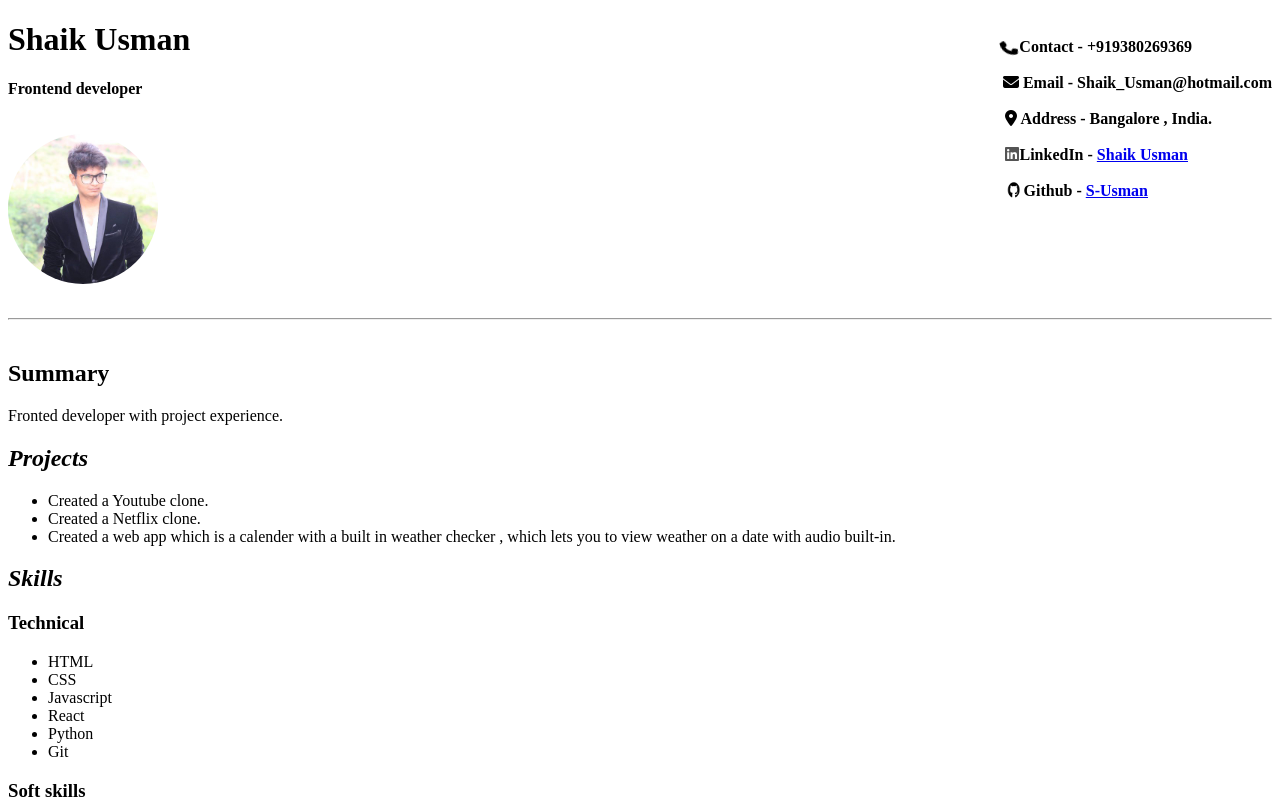
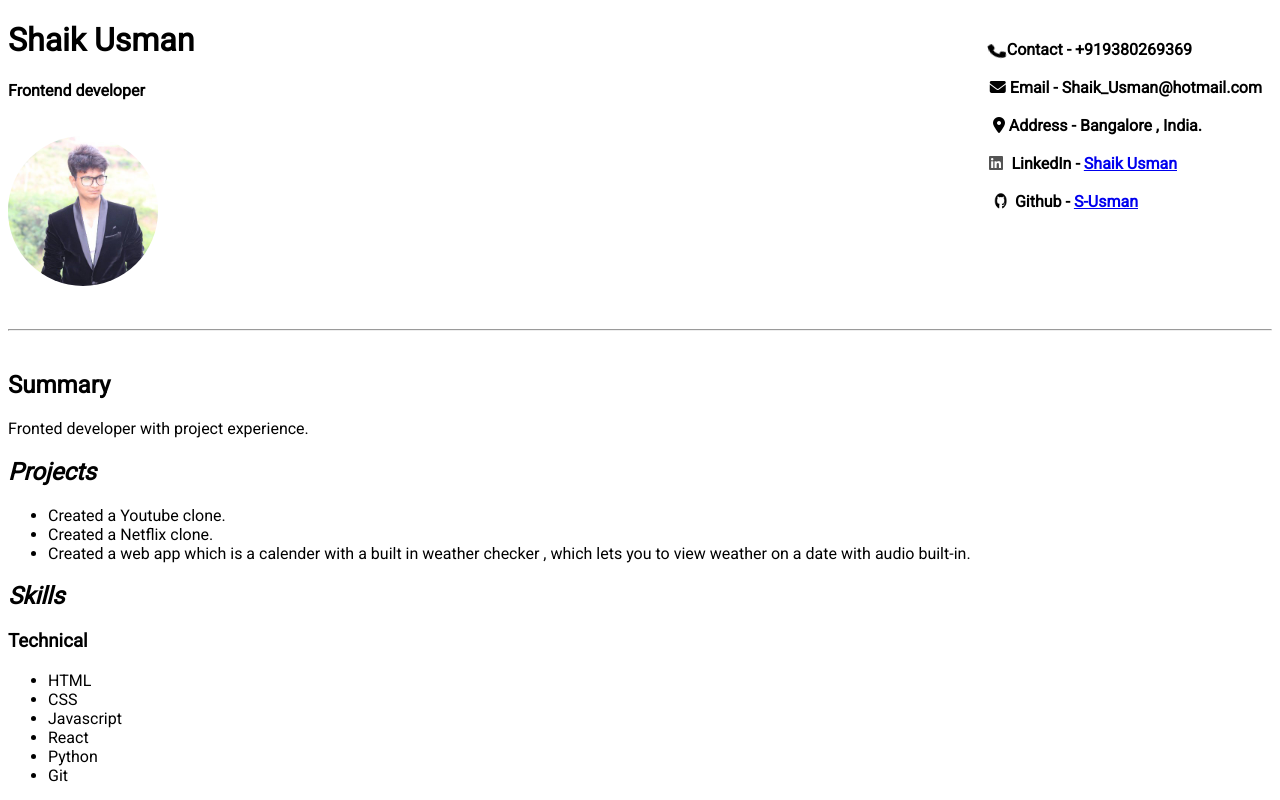
Before and after one commit to S-Usman/Shaik-Usman-Resume, a plain HTML site: page Resume.html in a window 1280 px wide. Shown: the top 800 px of the page. Drawn offline with Linux system fonts and the light colour scheme.

Commit message:
Improved with google fonts and solved linkedin icon problem

```diff
--- a/Resume.css
+++ b/Resume.css
@@ -1,3 +1,6 @@
+body{
+    font-family: 'Roboto', sans-serif;
+}
 .Img{
     border-radius: 50%;
     height: 150px;
@@ -12,7 +15,10 @@
     position: relative;right: 80px;
 }
 .Address{
-    position: relative;right: 60px;
+    position: relative;right: 70px;
+}
+.Email{
+    position: relative;right: 10px;
 }
 hr{
     position: relative;bottom: 120px;
@@ -22,16 +28,18 @@ hr{
     position: relative;right: 2px;
 }
 .LinkedIn{
-    position: relative;right: 81px;
+    position: relative;right: 95px;
 }
 .linkicon{
-    position: relative;right: 3px;
+    position: relative;right: 4px;
+    justify-content: space-between;
+
 }
 .Github{
-    position: relative;right: 124px;
+    position: relative;right: 134px;
 }
 .giticon{
-    position: relative;right: 2px;
+    position: relative;right: 6px;
 }
 .summary{
     position: relative;bottom: 100px;
--- a/Resume.html
+++ b/Resume.html
@@ -8,6 +8,9 @@
     <title>Shaik Usman Resume</title>
 </head>
     <link rel="stylesheet" href="Resume.css">
+    <link rel="preconnect" href="https://fonts.googleapis.com">
+<link rel="preconnect" href="https://fonts.gstatic.com" crossorigin>
+<link href="https://fonts.googleapis.com/css2?family=Roboto:wght@100;400&display=swap" rel="stylesheet">
 <body>
     <h1>Shaik Usman</h1>
     <p><strong>Frontend developer</strong></p>
@@ -16,7 +19,7 @@
         <div class="Contact"><span class="conicon"><i class="fa-solid fa-phone fa-shake"></i></span>Contact - +919380269369</div> <br/>
         <div class="Email"><span class="emailicon"><i class="fa-solid fa-envelope fa-bounce" style=" --fa-bounce-start-scale-x: 1; --fa-bounce-start-scale-y: 1; --fa-bounce-jump-scale-x: 1; --fa-bounce-jump-scale-y: 1; --fa-bounce-land-scale-x: 1; --fa-bounce-land-scale-y: 1; --fa-bounce-rebound: 0;" ></i></span> Email - Shaik_Usman@hotmail.com </div><br />
         <div class="Address"><span class="addicon"><i class="fa-solid fa-location-dot fa-bounce"></i></span> Address - Bangalore , India. </div> <br />
-        <div class="LinkedIn"><span class="linkicon"><i class="fa-brands fa-linkedin fa-beat-fade" style="--fa-beat-fade-opacity: 0.67; --fa-beat-fade-scale: 1.075;" ></i>LinkedIn - <a href="https://www.linkedin.com/in/shaik-usman-732872145/" target="_blank">Shaik Usman</a></div><br />
+        <div class="LinkedIn"><span class="linkicon"><i class="fa-brands fa-linkedin fa-beat-fade" style="--fa-beat-fade-opacity: 0.67; --fa-beat-fade-scale: 1.075;"  ></i></span> LinkedIn - <a href="https://www.linkedin.com/in/shaik-usman-732872145/" target="_blank">Shaik Usman</a></div><br />
         <div class="Github"><span class="giticon"><i class="fa-brands fa-github fa-flip" style="--fa-animation-duration: 3s;" ></i></span>Github - <a href="https://github.com/S-Usman" target="_blank">S-Usman</a></div></b>
     </div><hr>
     <div class="summary">
```
